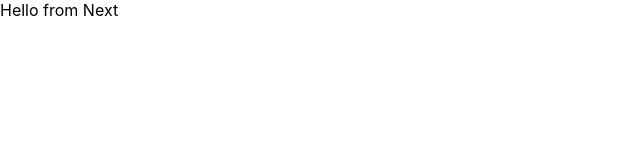
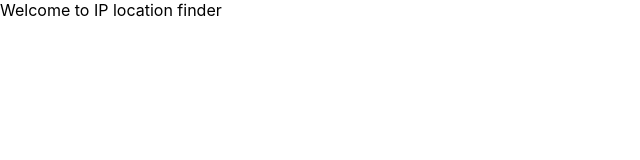
Before and after one commit to Basharath/ip-location, a Next.js app: page / in a window 1280 px wide. Shown: the top 160 px of the page, without its empty margins (0-640 px from the left). Built offline with nearby package versions, Linux system fonts and the light colour scheme.

Commit message:
Updates eslint configs

```diff
--- a/package.json
+++ b/package.json
@@ -1,5 +1,5 @@
 {
-  "name": "next-project",
+  "name": "ip-location",
   "version": "0.1.0",
   "private": true,
   "scripts": {
--- a/pages/api/hello.js
+++ /dev/null
@@ -1,5 +0,0 @@
-// Next.js API route support: https://nextjs.org/docs/api-routes/introduction
-
-export default function handler(req, res) {
-  res.status(200).json({ name: 'John Doe' })
-}
--- a/pages/index.js
+++ b/pages/index.js
@@ -1,3 +1,3 @@
 export default function Home() {
-  return <div>Hello from Next</div>;
+  return <div>Welcome to IP location finder</div>;
 }
```
Also changed, not shown: 1 other file (tests, documents, lock files or other folders).
